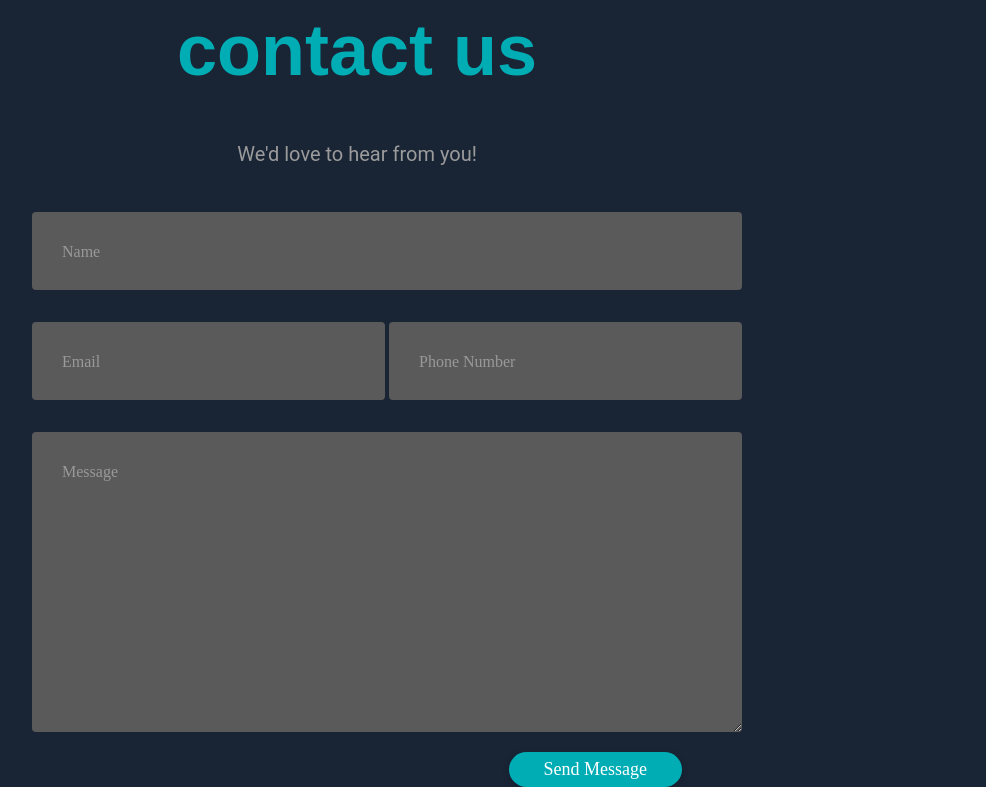
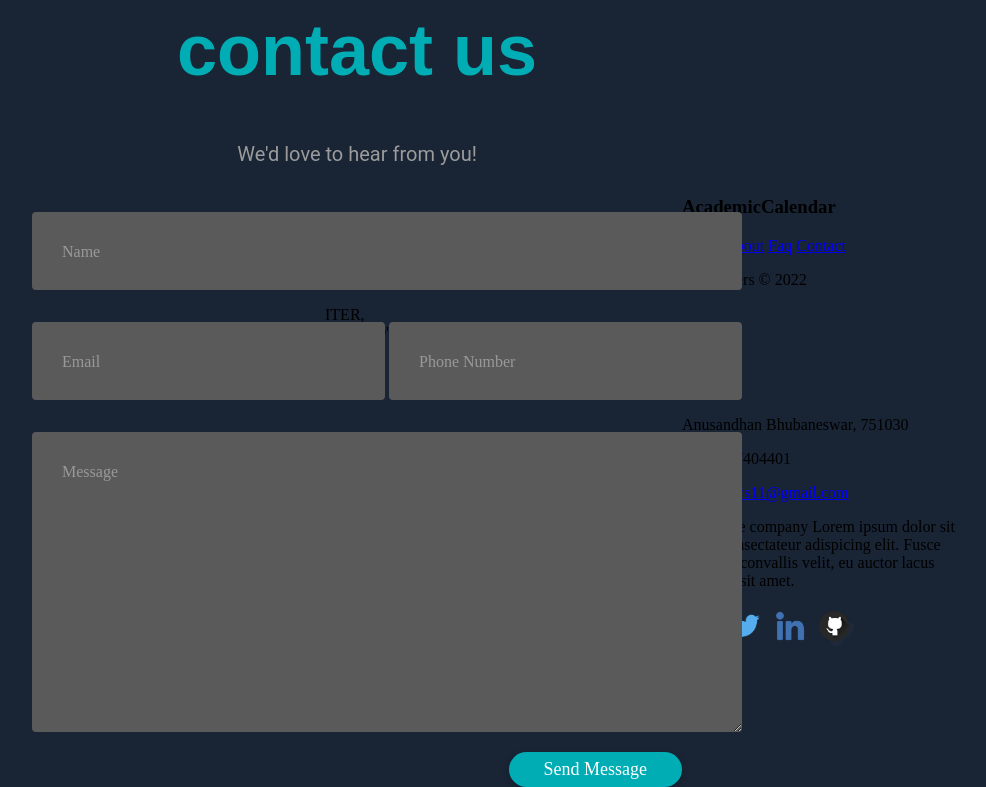
Before and after one commit to aditiprusty/Annual-Academic-Calendar, a PHP site: page /contactUs.html in a window 1280 px wide. Shown: the part 132-919 px from the top of the page, without its empty margins (283-1269 px from the left). Run offline with PHP 8.4, Linux system fonts and the light colour scheme.

Commit message:
ContactUs Updated
 Header Footer Updated

```diff
--- a/contactUs.html
+++ b/contactUs.html
@@ -45,6 +45,57 @@
                 </div>
         </div>
     </div>
+    <footer style="background-color: #192435;" class="footer-distributed">
+        <div class="footer-left">
+          <h3>Academic<span>Calendar</span></h3>
+
+          <p class="footer-links">
+            <a href="index.html" class="link-1">Home</a>
+            <a href="aboutus.html">About</a>
+            <a href="#">Faq</a>
+            <a href="contactUs.html">Contact</a>
+          </p>
+
+          <p class="footer-company-name">Techcoders © 2022</p>
+        </div>
+
+        <div class="footer-center">
+          <div>
+            <i class="map-marker"></i>
+            <p><span>ITER, Siksha 'O' Anusandhan</span> Bhubaneswar, 751030</p>
+          </div>
+
+          <div>
+            <i class="phone"></i>
+            <p>+91 9437404401</p>
+          </div>
+
+          <div>
+            <i class="envelope"></i>
+            <p>
+              <a href="mailto:techcoders11@gmail.com"
+                >techcoders11@gmail.com</a
+              >
+            </p>
+          </div>
+        </div>
+
+        <div class="footer-right">
+          <p class="footer-company-about">
+            <span>About the company</span>
+            Lorem ipsum dolor sit amet, consectateur adispicing elit. Fusce
+            euismod convallis velit, eu auctor lacus vehicula sit amet.
+          </p>
+
+          <div class="footer-links">
+            <a style="background-color: #192435;" href="https://www.facebook.com" target="_blank"><img src="Logos/fb.png" width="40px" alt=""></a>
+          <a style="background-color: #192435;" href="https://twitter.com/" target="_blank"><img src="Logos/twitter.png" width="40px" alt=""></a>
+          <a style="background-color: #192435;" href="https://www.linkedin.com/" target="_blank"><img src="Logos/Linkedin-logo-on-transparent--background-PNG.png" width="40px" alt=""></a>
+          <a style="background-color: #192435;" href="https://github.com/" target="_blank"><img src="Logos/github.png" width="40px" alt=""></a>
+
+          </div>
+        </div>
+      </footer>
 
 
 </body>
```
Also changed, not shown: aboutus.html (+22 -0 lines), styleHeader.css (line endings or trailing spaces).
